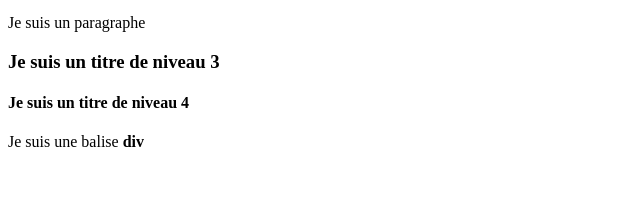
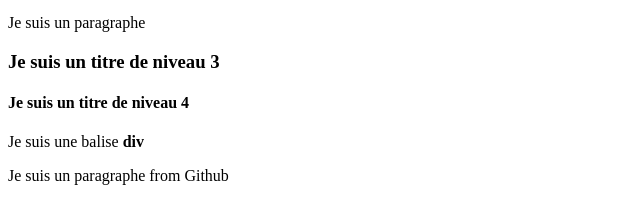
Before and after one commit to user20201901/demo-git, a plain HTML site: page index.html in a window 1280 px wide. Shown: the part 100-324 px from the top of the page, without its empty margins (0-640 px from the left). Drawn offline with Linux system fonts and the light colour scheme.

Commit message:
Paragraphe from Github

```diff
--- a/index.html
+++ b/index.html
@@ -12,5 +12,6 @@
     <h3>Je suis un titre de niveau 3</h3>
     <h4>Je suis un titre de niveau 4</h4>
     <div>Je suis une balise <b>div</b></div>
+    <p>Je suis un paragraphe from Github</p>
 </body>
 </html>
```
